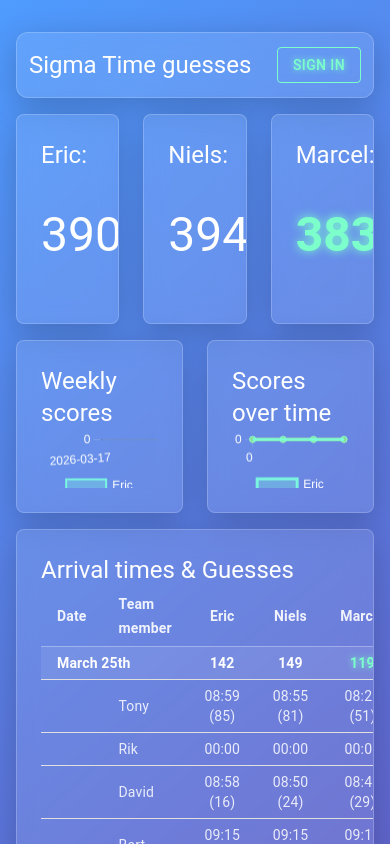
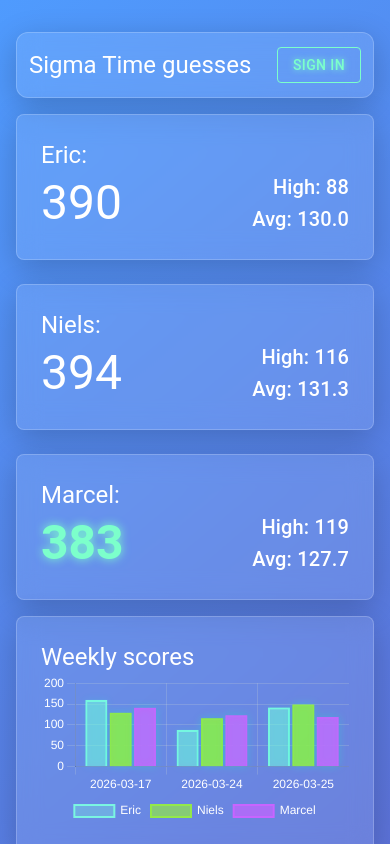
Before and after one commit to mhollink/sigma-times, a React (Vite) app: page / in a window 390 px wide. Shown: the top 844 px of the page. Built offline with nearby package versions, Linux system fonts and the light colour scheme.

Commit message:
Make the page more responsive

```diff
--- a/src/App.tsx
+++ b/src/App.tsx
@@ -40,9 +40,9 @@ function AppContent({arrivalTimes}: AppContentProps) {
         <Stack spacing={2}>
             <AppBar/>
 
-            <Stack spacing={3} direction="row" sx={{
+            <Stack spacing={3}  direction={{ xs: 'column', md: 'row' }} sx={{
                 "& > *": {
-                    width: "100%",
+                    width: { xs: 'auto', md: '100%' },
                 },
             }}>
                 {Object.entries(playerScores).map(([player, score]) => (
@@ -50,9 +50,9 @@ function AppContent({arrivalTimes}: AppContentProps) {
                 ))}
             </Stack>
 
-            <Stack spacing={3} direction="row" sx={{
+            <Stack spacing={3}  direction={{ xs: 'column', md: 'row' }} sx={{
                 "& > *": {
-                    width: "100%",
+                    width: { xs: 'auto', md: '100%' },
                 },
             }}>
 
```
